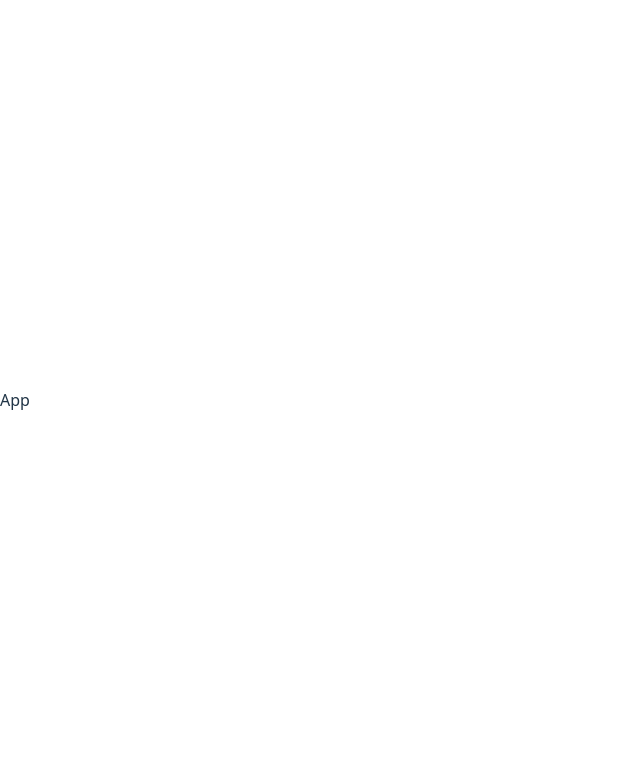
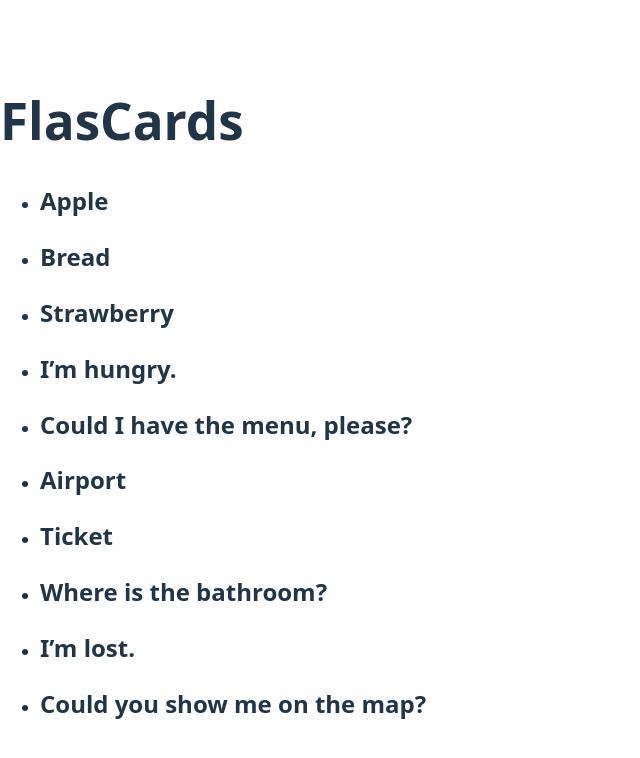
Before and after one commit to gabogara/SPANISH_GUESS_CARDS, a React (Vite) app: page / in a window 1280 px wide. Shown: the top 758 px of the page, without its empty margins (0-640 px from the left). Built offline with nearby package versions, Linux system fonts and the light colour scheme.

Commit message:
feat: add FlashCards component and render all FlashCards list

```diff
--- a/src/App.jsx
+++ b/src/App.jsx
@@ -1,3 +1,5 @@
+import Flascards from "./components/Flascards";
+
 const flashcards = [
   {
     id: 1,
@@ -73,7 +75,7 @@ const flashcards = [
 ];
 
 const App = () => {
-  return <div>App</div>;
+  return <Flascards flashcards={flashcards} />;
 };
 
 export default App;
--- /dev/null
+++ b/src/components/Flascards.jsx
@@ -0,0 +1,18 @@
+const Flascards = ({ flashcards }) => {
+  return (
+    <>
+      <h1>FlasCards</h1>
+      <ul>
+        {flashcards.map((flashCard) => {
+          return (
+            <li key={flashCard.id}>
+              <h2>{flashCard.front}</h2>
+            </li>
+          );
+        })}
+      </ul>
+    </>
+  );
+};
+
+export default Flascards;
```
